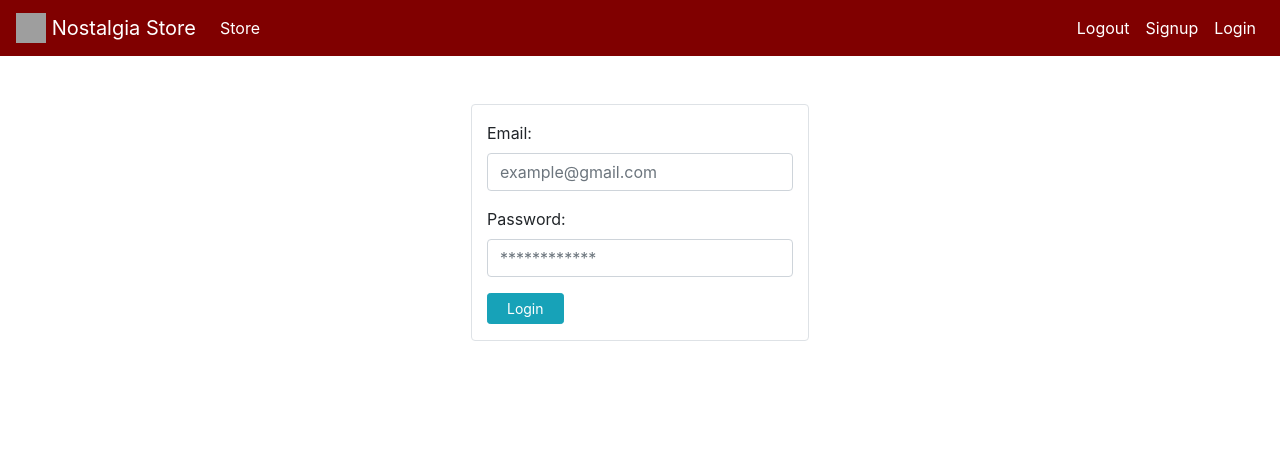
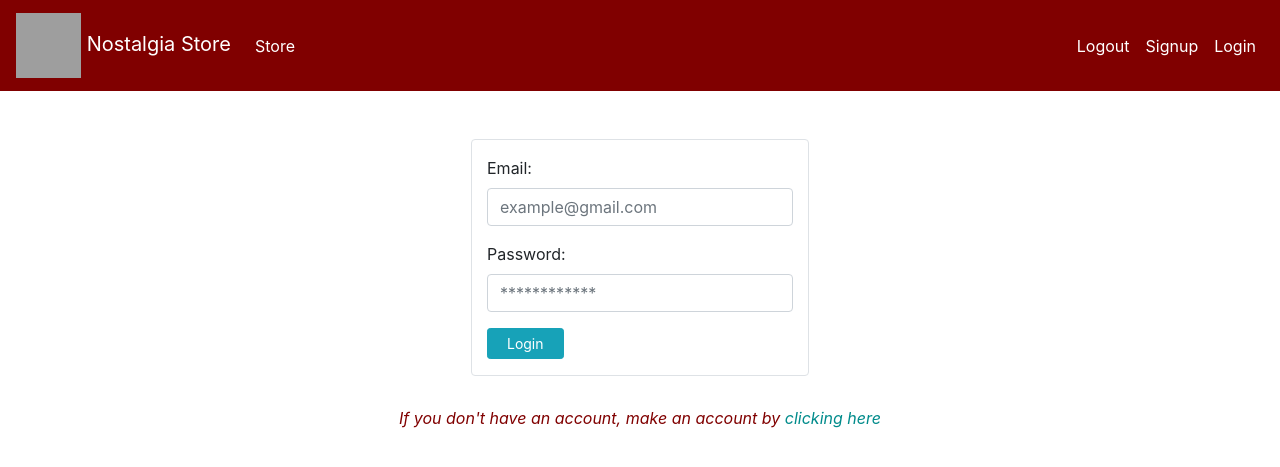
Before and after one commit to satyakinkohli/Ashoka_AP1, a Django app: page /login in a window 1280 px wide. Shown: the top 467 px of the page. Run offline with Django 3.2, Linux system fonts and the light colour scheme; some libraries are stand-ins or nearby versions; grey boxes are pictures that could not be loaded.

Commit message:
Text under login and modified try6

```diff
--- a/Store/templates/base.html
+++ b/Store/templates/base.html
@@ -16,7 +16,7 @@
 
     <nav class="navbar navbar-expand-lg navbar-light" style="background-color: maroon">
       <a class="navbar-brand" style="color: white" href="#">
-        <img src="https://www.pikpng.com/pngl/m/85-856698_dab-emoji-transparent-transparent-background-transparent-background-dab.png" width="30" height="30" class="d-inline-block align-top" alt="">
+         <img src="https://www.pikpng.com/pngl/m/85-856698_dab-emoji-transparent-transparent-background-transparent-background-dab.png" width="65" height="65" class="d-inline-block align-middle" alt="">
         Nostalgia Store</a>
       <button class="navbar-toggler" type="button" data-toggle="collapse" data-target="#navbarSupportedContent" aria-controls="navbarSupportedContent" aria-expanded="false" aria-label="Toggle navigation">
         <span class="navbar-toggler-icon"></span>
--- a/Store/templates/login.html
+++ b/Store/templates/login.html
@@ -1,6 +1,16 @@
 {% extends 'base.html' %}
 
 {% block content %}
+
+<Style>
+    p {
+        text-align: center;
+        font-style: italic;
+        color: maroon;
+        padding-top: 30px;
+    }
+
+</Style>
 
 <div class="container">
     <div class="p-4 m-4">
@@ -31,6 +41,7 @@
 
             </form>
         </div>
+    <p> If you don't have an account, make an account by <a style= "color: darkcyan" href= "/signup" title="Home" target = "_blank"> clicking here </a> </p>
     </div>
 </div>
 
```
Also changed, not shown: FrontEnd/yo1.png, FrontEnd/yo2.png, FrontEnd/yo3.png, Store/templates/nostalgia.png (added), 1 other file.
